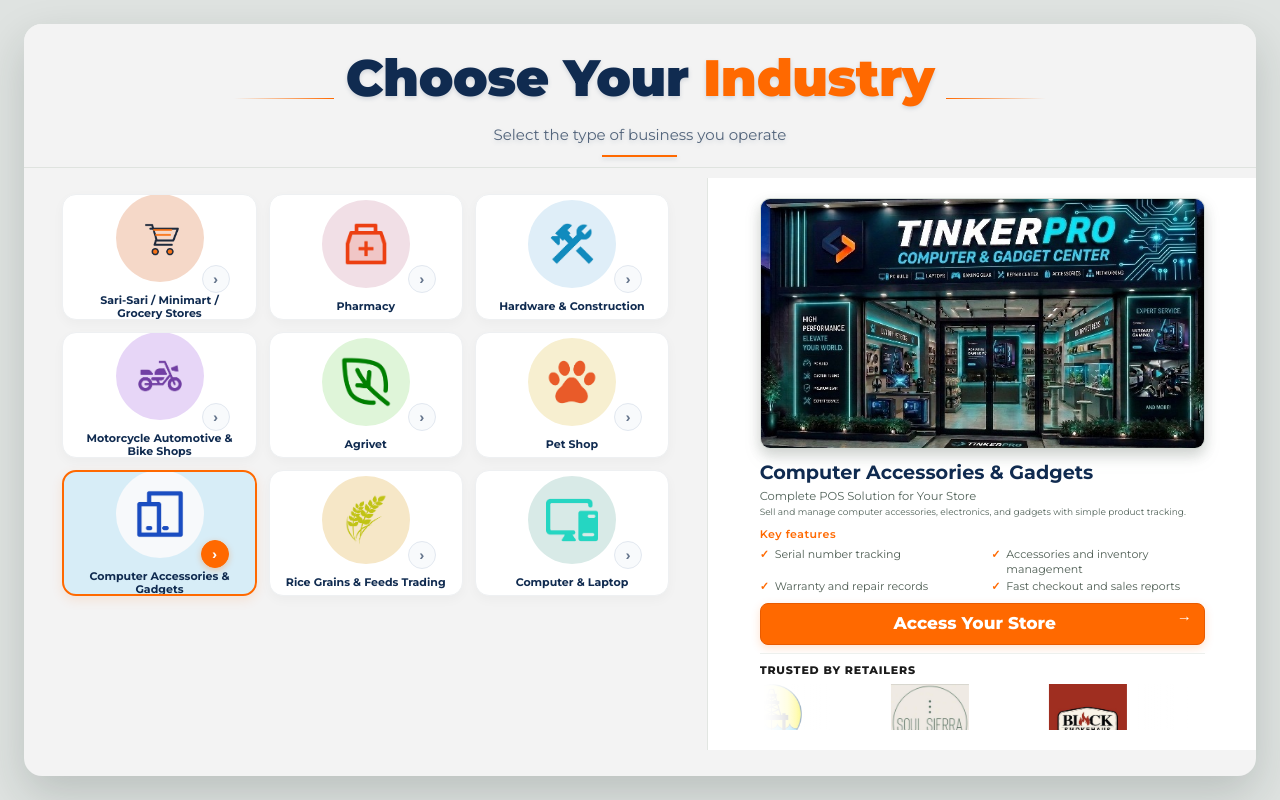
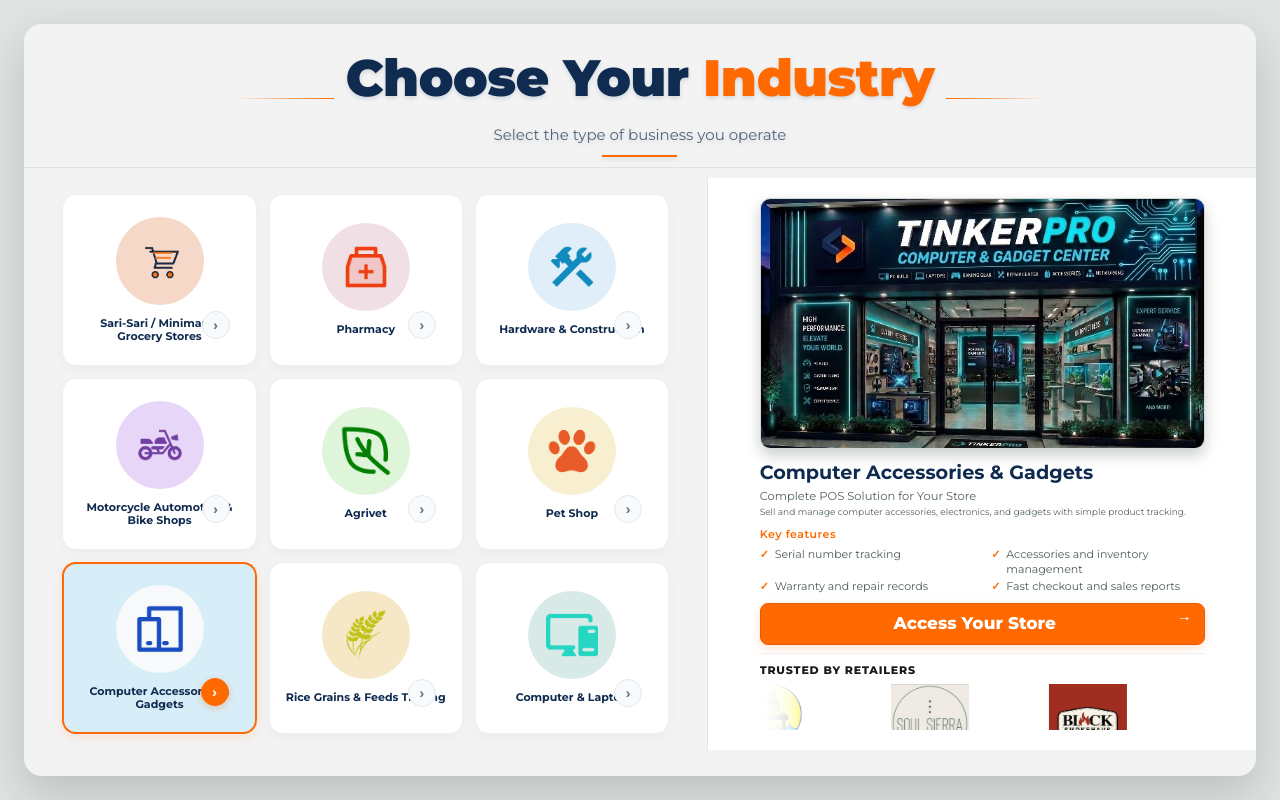
Before and after one commit to zoron015-gif/proj, a Next.js app: page / in a window 1280 px wide. Built offline with nearby package versions, Linux system fonts and the light colour scheme.

Commit message:
Update storelogo card styles

```diff
--- a/app/globals.css
+++ b/app/globals.css
@@ -17,7 +17,7 @@
 .title-copy p { margin: 7px 0 9px; color: #52647b; font-family: var(--font-montserrat), Montserrat, Arial, sans-serif; font-size: 15px; font-weight: 400; }
 .title-accent { display: block; width: 75px; height: 2px; margin: auto; background: #ff6900; }
 .chooser-body { display: grid; grid-template-columns: 1.25fr 1fr; height: calc(100% - 170px); min-height: 0; align-items: stretch; }
-.store-grid { min-height: 0; padding: clamp(12px, 2vh, 22px) clamp(16px, 3vw, 52px); display: grid; grid-template-columns: repeat(3, minmax(0, 1fr)); grid-template-rows: repeat(4, minmax(0, 1fr)); align-content: stretch; gap: clamp(7px, 1vw, 12px); border-right: 1px solid #e2e6e2; background: #f3f3f3; }
+.store-grid { min-height: 0; padding: clamp(12px, 2vh, 22px) clamp(16px, 3vw, 52px); display: grid; grid-template-columns: repeat(3, minmax(0, 1fr)); grid-template-rows: repeat(3, minmax(0, 1fr)); align-content: stretch; gap: clamp(7px, 1vw, 12px); border-right: 1px solid #e2e6e2; background: #f3f3f3; }
 .store-option { position: relative;min-width: 0;width: 100%;min-height: 0;height: 100%;overflow: hidden;display: flex;align-items: center;justify-content: center;padding: 16px;background: #ffffff;border: 1px solid #eef0f2;border-radius: 14px;box-shadow: 0 4px 12px rgba(0, 0, 0, 0.03);transition: all 0.2s ease-in-out;
 }
 
```
